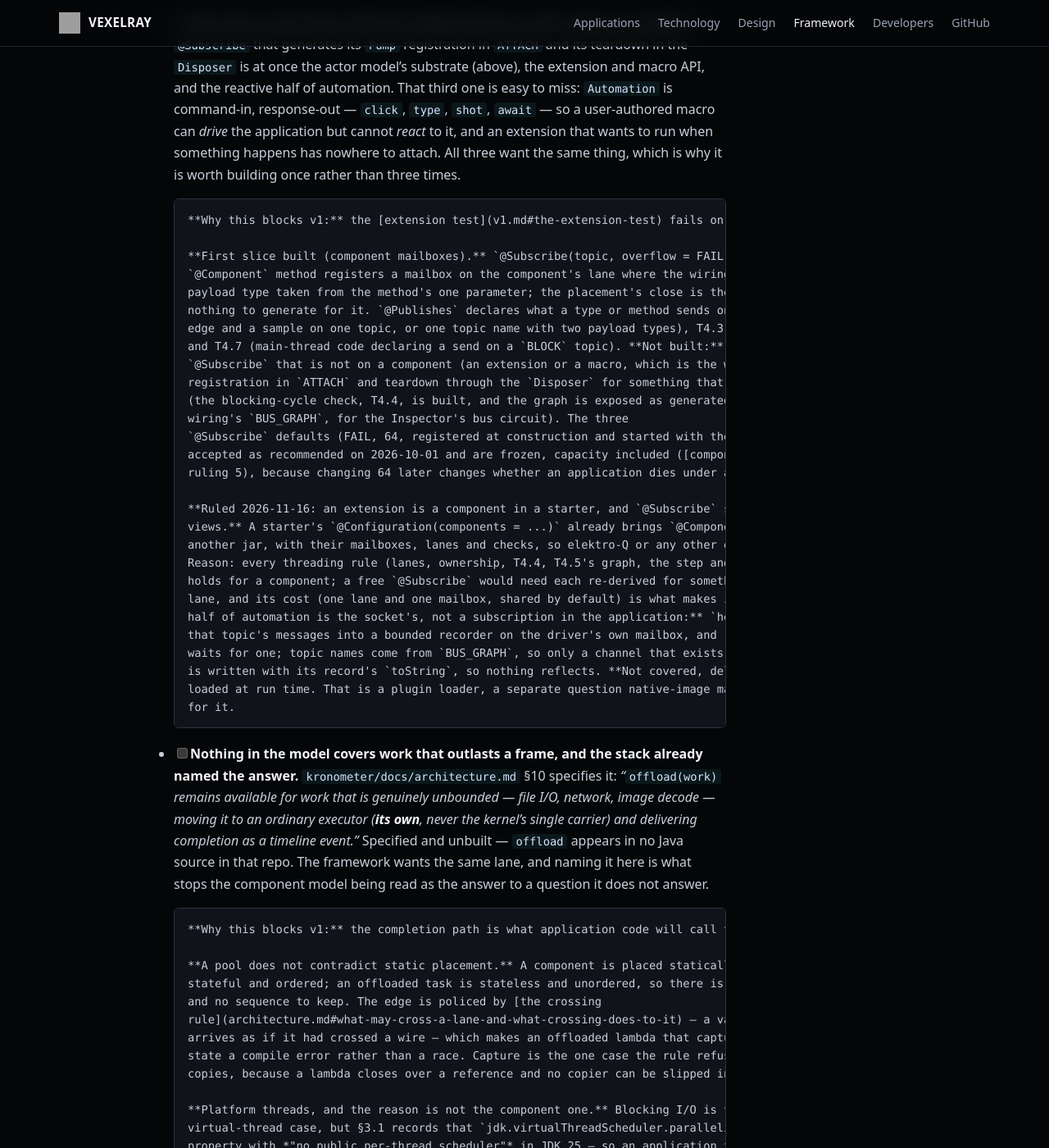
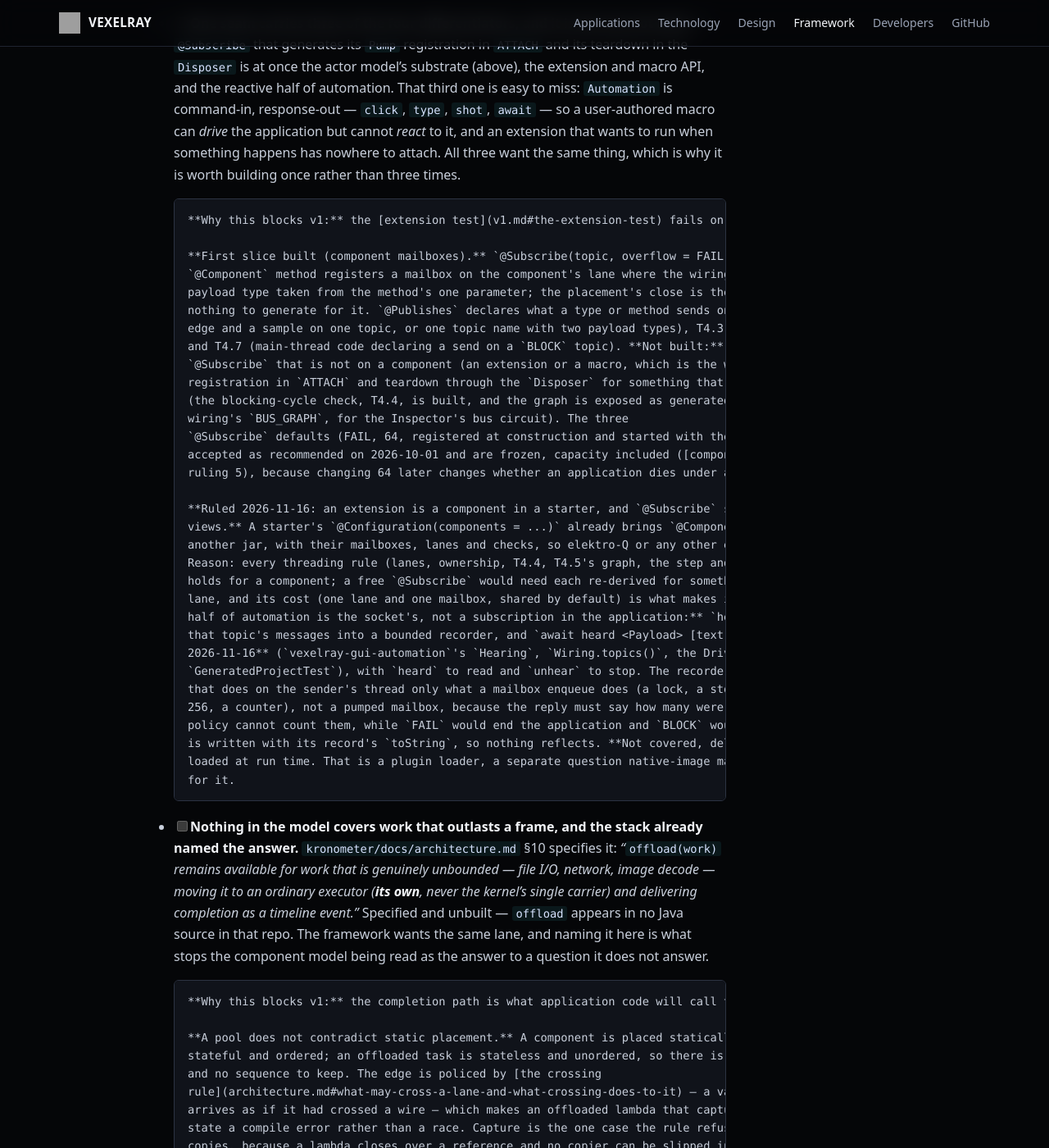
Before and after one commit to sibarum/vexelray-framework, a Jekyll site: the page built from docs/TODO.md, in a window 1280 px wide and 1400 px high, scrolled down 3354 px. Shown: the whole window at 82% size. Built offline with Jekyll 4.4.1, drawn with Linux system fonts in a browser that asks for light colours; our own code applies the rules of GitHub Pages for plain Markdown files.

Commit message:
TODO, v1: the hear verbs are built, and why the recorder is an inline subscription
Co-Authored-By: Claude Opus 5.5 <noreply@anthropic.com>

```diff
--- a/docs/TODO.md
+++ b/docs/TODO.md
@@ -160,8 +160,12 @@ application already depends on. Ordered as [v1.md](v1.md#how-to-get-there) order
       holds for a component; a free `@Subscribe` would need each re-derived for something with no owner and no
       lane, and its cost (one lane and one mailbox, shared by default) is what makes it checkable. **The reactive
       half of automation is the socket's, not a subscription in the application:** `hear <Payload> [key]` records
-      that topic's messages into a bounded recorder on the driver's own mailbox, and `await heard <Payload> [text]`
-      waits for one; topic names come from `BUS_GRAPH`, so only a channel that exists can be named, and a message
+      that topic's messages into a bounded recorder, and `await heard <Payload> [text]` waits for one. **Built
+      2026-11-16** (`vexelray-gui-automation`'s `Hearing`, `Wiring.topics()`, the Driver; witnessed in
+      `GeneratedProjectTest`), with `heard` to read and `unhear` to stop. The recorder is an inline subscription
+      that does on the sender's thread only what a mailbox enqueue does (a lock, a store into a preallocated ring of
+      256, a counter), not a pumped mailbox, because the reply must say how many were dropped and atchung's lossy
+      policy cannot count them, while `FAIL` would end the application and `BLOCK` would make it wait on an agent; topic names come from `BUS_GRAPH`, so only a channel that exists can be named, and a message
       is written with its record's `toString`, so nothing reflects. **Not covered, deliberately:** macros as code
       loaded at run time. That is a plugin loader, a separate question native-image makes hard, and no witness asks
       for it.
```
Also changed, not shown: docs/v1.md (+1 -1 lines).
